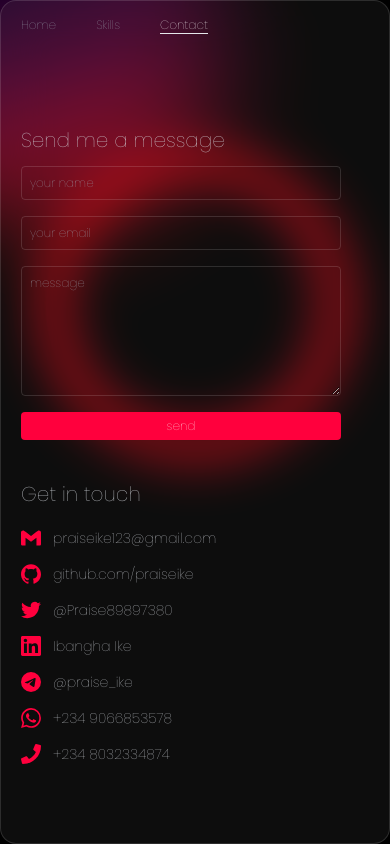
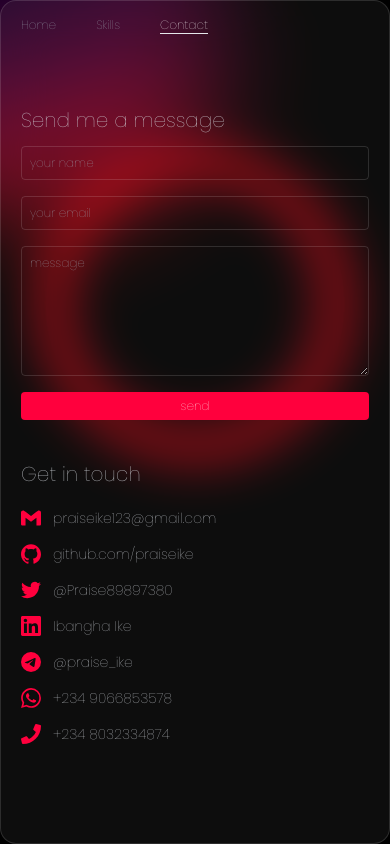
Before and after one commit to Praiseike/portfolio, a React (Vite) app: page /contact in a window 390 px wide. Built offline with nearby package versions, Linux system fonts and the light colour scheme.

Commit message:
fixed contact page misalignment

```diff
--- a/src/pages/contact.jsx
+++ b/src/pages/contact.jsx
@@ -4,11 +4,11 @@ import contacts from "../constants/contacts";
 export default function Contact(){
 	return (
 		<Page>
-			<div className="py-10 mt-10">
-				<div className="flex sm:md:flex-row flex-col  justify-center sm:md:justify-between">
-					<div className="w-full mb-7">
+			<div className="py-10 mt-5 lg:mt-10">
+				<div className="flex sm:md:flex-row flex-col justify-center sm:md:justify-between">
+					<div className="w-full mb-7 flex flex-col justify-center">
 						<h1 className="py-3 text-xl text-gray-300">Send me a message </h1>
-						<form className="flex flex-col w-80 text-xs  text-[#ffffff88]">
+						<form className="flex flex-col lg:w-80 text-xs  text-[#ffffff88]">
 							<input type="text" className="focus:outline-none focus:border-main px-2 py-2 mb-4 rounded bg-transparent border border-[#ffffff22]" name="name" placeholder="your name"/>
 							<input type="email" className="focus:outline-none focus:border-main px-2 py-2 mb-4 rounded bg-transparent border border-[#ffffff22]" name="email" placeholder="your email"/>
 							<textarea name="message" placeholder="message" className="focus:outline-none focus:border-main px-2 py-2 mb-4 rounded bg-transparent border border-[#ffffff22]" cols="30" rows="7"></textarea>
@@ -18,7 +18,8 @@ export default function Contact(){
 					<div className="w-full">
 						<h1 className="py-3 text-xl text-gray-300">Get in touch</h1>
 						<ul>
-						{	contacts.map(({icon,value},index) => (
+						{
+							contacts.map(({icon,value},index) => (
 								<li key={index} className="text-gray-300 text-sm py-2 flex flex-row items-center space-x-3">
 									<span className="text-xl text-main">{icon}</span> <div>{value}</div>
 								</li>
```
